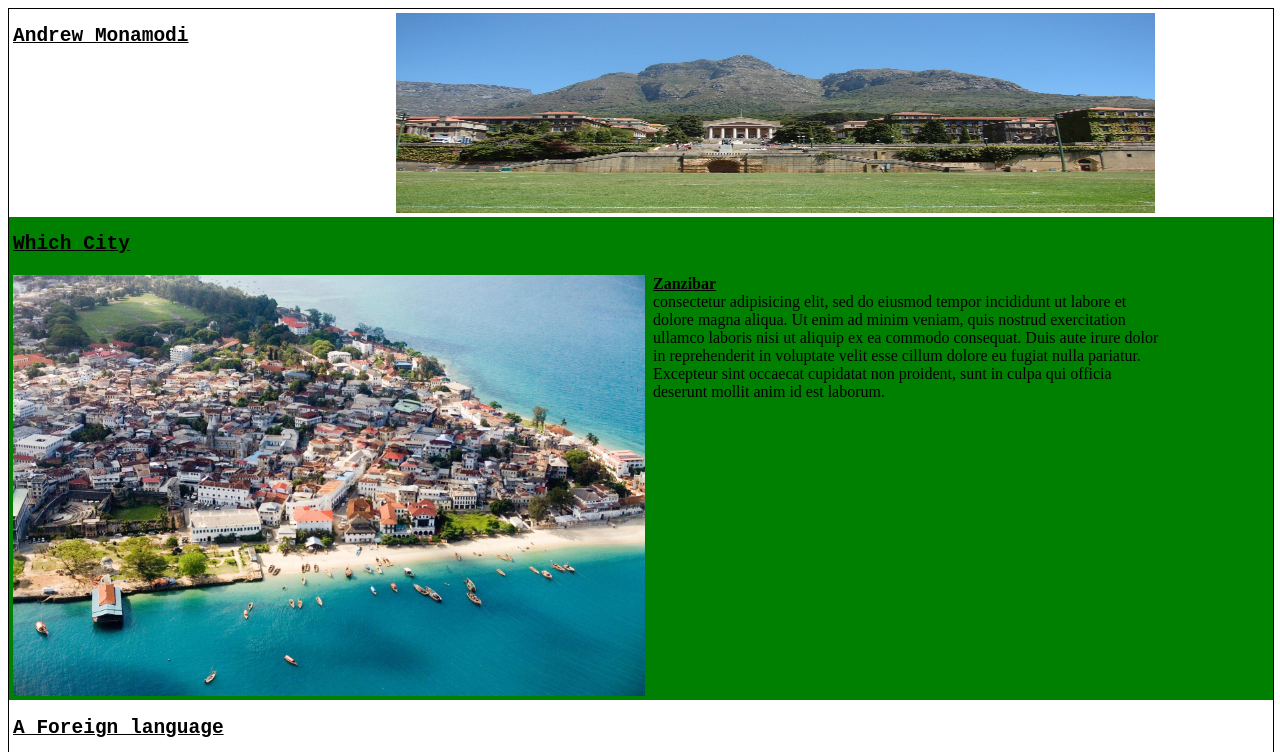
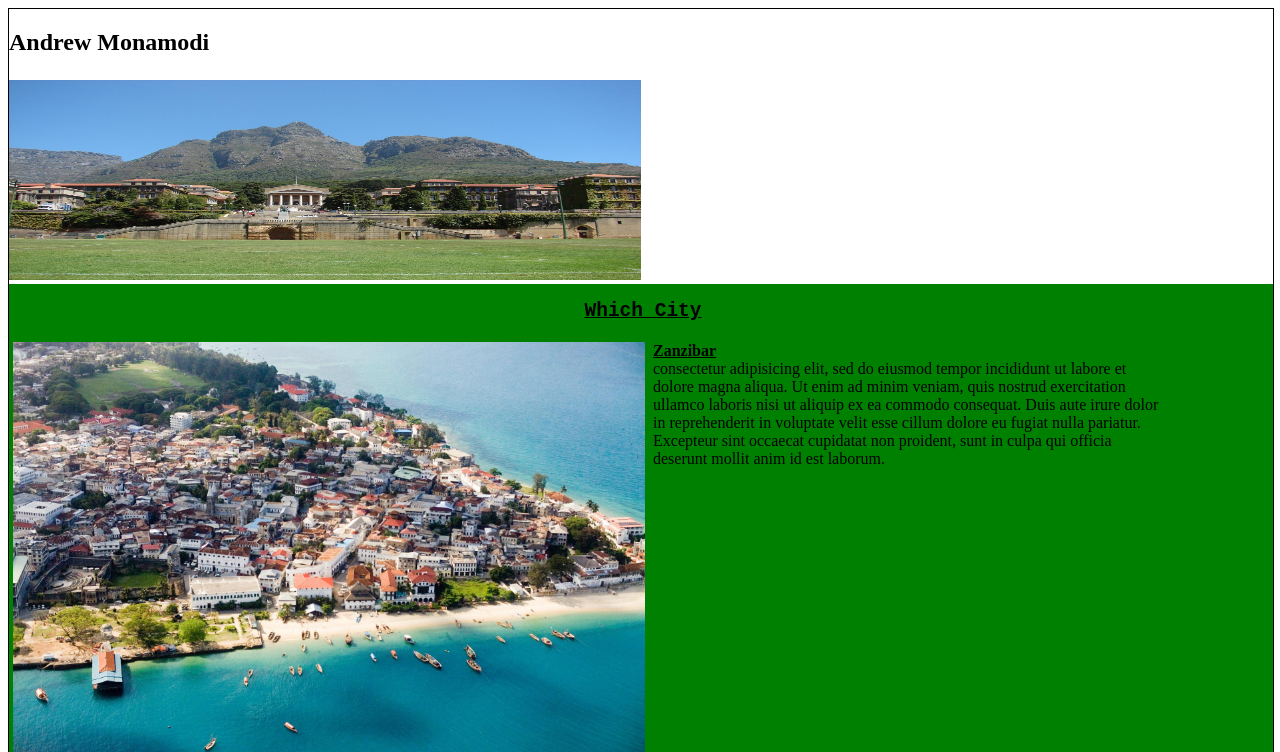
Before and after one commit to babawami/basic1-webpage, a plain HTML site: page index2.html in a window 1280 px wide. Shown: the top 752 px of the page. Drawn offline with Linux system fonts and the light colour scheme.

Commit message:
adding changes

```diff
--- a/style.css
+++ b/style.css
@@ -10,19 +10,18 @@
   clear: both;
 }
 
-.profile h2{
+.profile h1{
   font-family: monospace;
   float: left;
-  width: 20%;
+  width: 40%;
   margin-left: 4px;
-  margin-right:4px;
   text-decoration: underline;
+  text-align: center;
 }
 
 .profile img{
-  height: 200px;
-width: 60%;
-margin-left: 10%;
+  height: 200px ;
+width: 50%;
 margin-top: 4px;
 margin-bottom: 4px;
 float: left;
@@ -123,6 +122,10 @@ float:left;
      float: left;
 }
 
+.city h2{
+  text-align: center;
+}
+
 .city:before, .city:after{
   content: "";
   display: table;
```
Also changed, not shown: index2.html (renamed from index.html).
